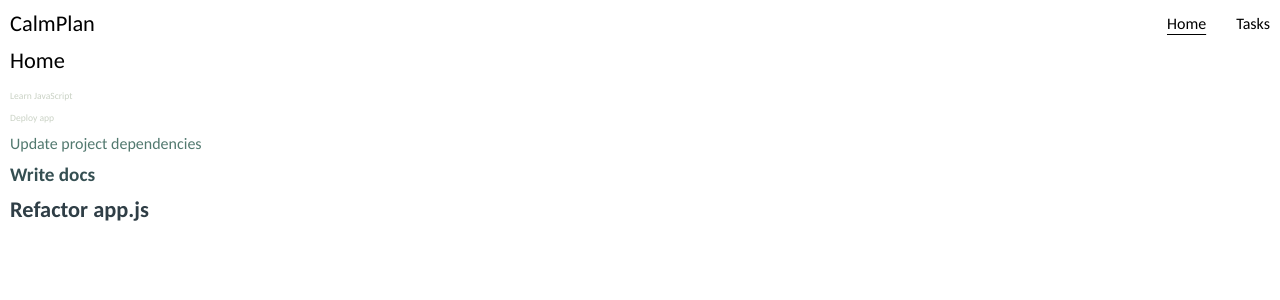
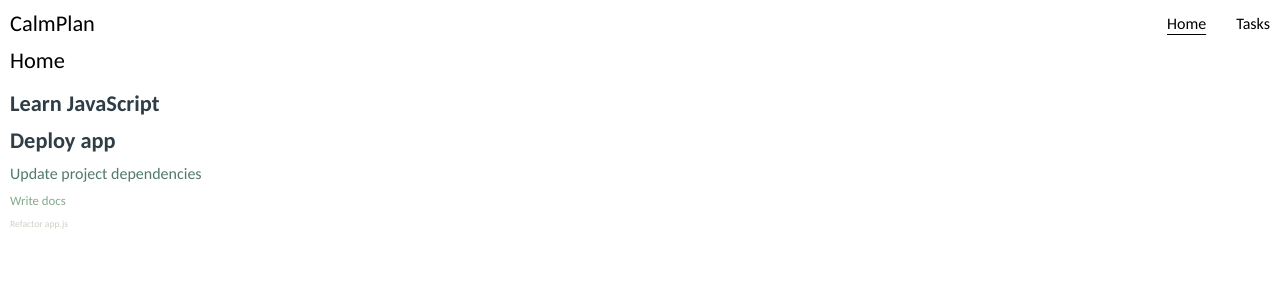
Before and after one commit to large-bytes/CalmPlan, a React (Vite) app: page / in a window 1280 px wide. Shown: the top 300 px of the page. Built offline with nearby package versions, Linux system fonts and the light colour scheme.

Commit message:
Update display list styles

```diff
--- a/src/components/display_list/DisplayList.module.css
+++ b/src/components/display_list/DisplayList.module.css
@@ -1,12 +1,12 @@
 .listItem {
-    margin: 10px 0;
+  margin: 10px 0;
 }
-.one {
+.five {
   font-size: 1.4rem;
   font-weight: 900;
   color: #2f3e46;
 }
-.two {
+.four {
   font-size: 1.2rem;
   font-weight: 700;
   color: #354f52;
@@ -16,12 +16,12 @@
   font-weight: 500;
   color: #52796f;
 }
-.four {
+.two {
   font-size: 0.8rem;
   font-weight: 400;
   color: #84a98c;
 }
-.five {
+.one {
   font-size: 0.6rem;
   font-weight: 300;
   color: #cad2c5;
```
